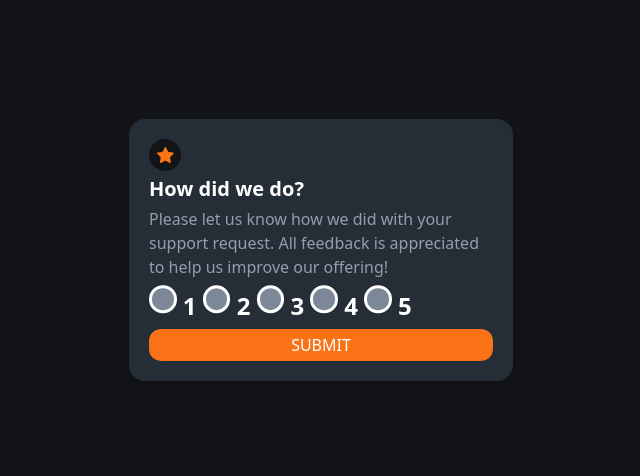
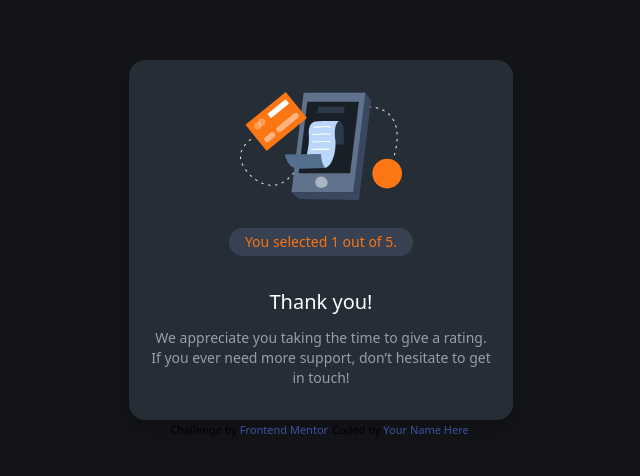
Before and after one commit to numan-iftikhar/interactive-rating-FEM, a website built with Vite: page index.html in a window 1280 px wide. Shown: the part 150-626 px from the top of the page, without its empty margins (319-959 px from the left). Built offline with nearby package versions, Linux system fonts and the light colour scheme.

Commit message:
add thank you card

```diff
--- a/index.html
+++ b/index.html
@@ -15,11 +15,15 @@
     <script src="https://cdn.tailwindcss.com"></script>
     <title>Interactive rating component</title>
   </head>
-  <body class="flex items-center justify-center h-screen bg-veryDarkBlue">
+  <body
+    class="flex flex-col items-center justify-center h-screen bg-veryDarkBlue text-sm"
+  >
     <!-- Rating state start -->
-    <main class="w-96 p-5 bg-darkBlue text-white rounded-2xl shadow-lg">
-      <div class="star w-8 h-8 flex items-center justify-center rounded-2xl bg-veryDarkBlue">
-        <img src="images/icon-star.svg" alt="">
+    <main class="hidden w-96 p-5 bg-darkBlue text-white rounded-2xl shadow-lg">
+      <div
+        class="star w-8 h-8 flex items-center justify-center rounded-2xl bg-veryDarkBlue"
+      >
+        <img src="images/icon-star.svg" alt="" />
       </div>
       <div>
         <h1 class="text-xl font-semibold my-1 text-white">How did we do?</h1>
@@ -62,19 +66,25 @@
     <!-- Rating state end -->
 
     <!-- Thank you state start -->
-
-    <!-- You selected
-    Add rating here
-    out of 5 Thank you! We appreciate you taking the time to give a rating. If
-    you ever need more support, don’t hesitate to get in touch! -->
+    <section
+      class="thankYou w-96 px-5 py-8 bg-darkBlue text-white rounded-2xl shadow-lg text-center"
+    >
+      <img class="mx-auto mb-7" src="images/illustration-thank-you.svg" alt="" />
+      <p class="ratings bg-gray-700 w-fit mx-auto py-1 px-4 rounded-2xl mb-8 text-orange">You selected <span>1</span> out of 5.</p>
+      <h1 class="text-xl font-medium mb-3">Thank you!</h1>
+      <p class="desc text-lightGrey">
+        We appreciate you taking the time to give a rating. If you ever need
+        more support, don’t hesitate to get in touch!
+      </p>
+    </section>
 
     <!-- Thank you state end -->
-    <!--
+
     <div class="attribution">
       Challenge by
       <a href="https://www.frontendmentor.io?ref=challenge" target="_blank"
         >Frontend Mentor</a
       >. Coded by <a href="#">Your Name Here</a>.
-    </div> -->
+    </div>
   </body>
 </html>
```
